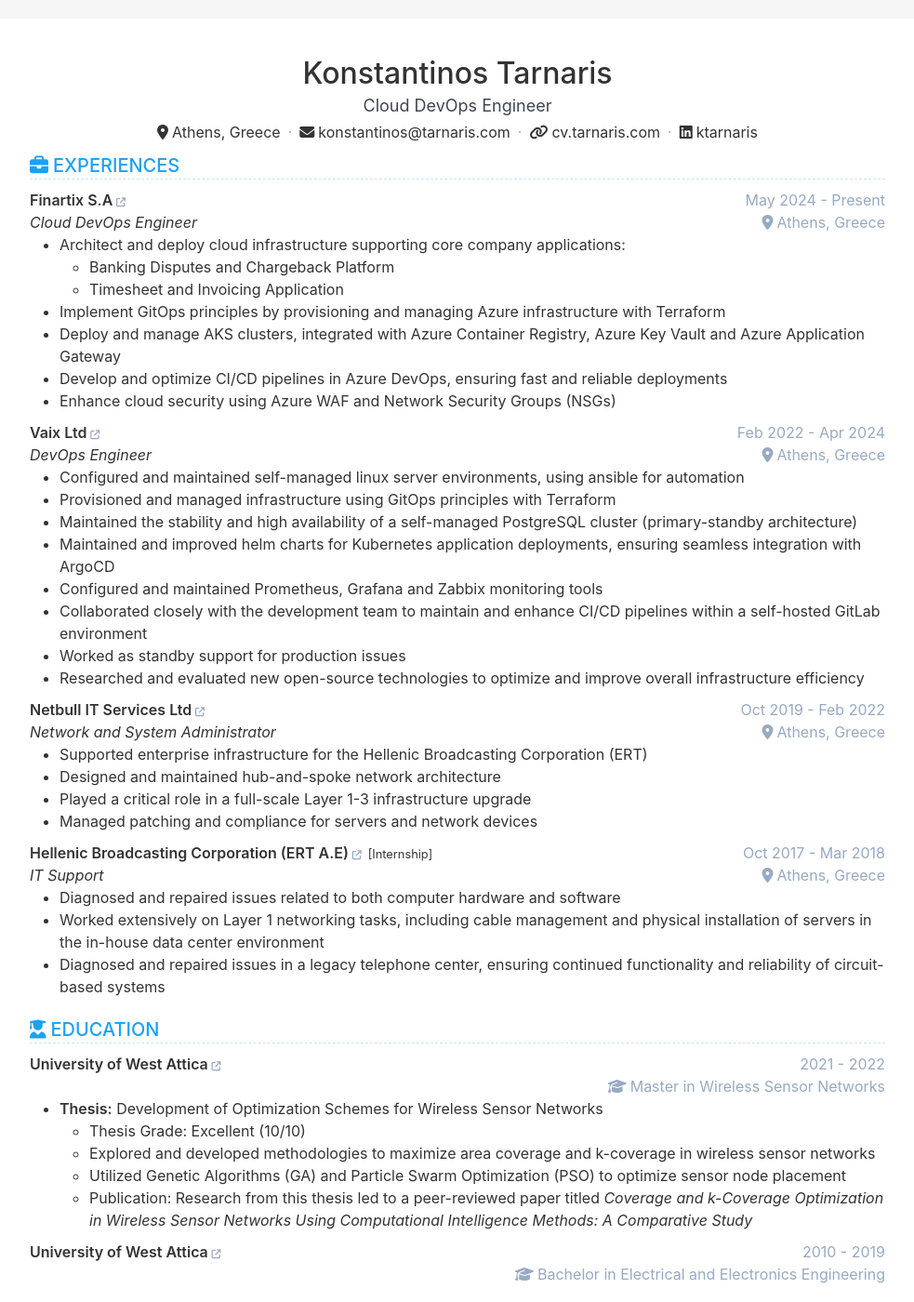
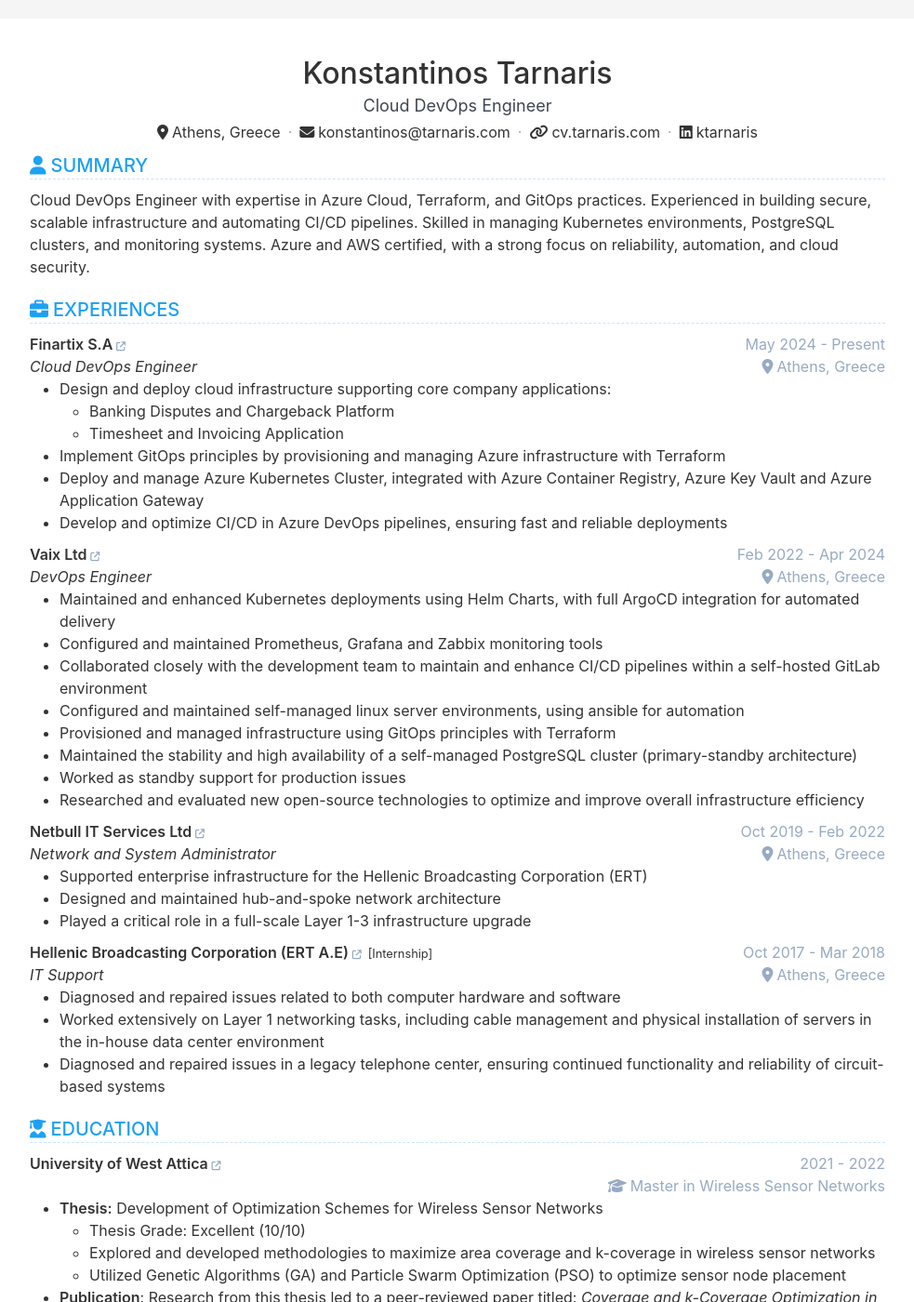
Before and after one commit to ktarnaris/cv, a Jekyll site: the page built from index.html, in a window 1280 px wide and 1400 px high. Shown: the whole window at 93% size, without its empty margins (148-1131 px from the left). Built offline with Jekyll 4.4.1, drawn with Linux system fonts in a browser that asks for light colours.

Commit message:
rephrases

```diff
--- a/_data/data.yml
+++ b/_data/data.yml
@@ -16,15 +16,15 @@ contact:
   linkedin: ktarnaris
 
 profile:
-  show: false
+  show: true
   order: 1
   title: Summary
   description: |
 
-    Cloud DevOps Engineer with expertise in Azure, AKS, Terraform, and GitOps practices.
+    Cloud DevOps Engineer with expertise in Azure Cloud, Terraform, and GitOps practices.
     Experienced in building secure, scalable infrastructure and automating CI/CD pipelines.
     Skilled in managing Kubernetes environments, PostgreSQL clusters, and monitoring systems.
-    AWS and Azure certified, with a strong focus on reliability, automation, and cloud security.
+    Azure and AWS certified, with a strong focus on reliability, automation, and cloud security.
 
 experience:
   show: true
@@ -37,13 +37,13 @@ experience:
       role: Cloud DevOps Engineer
       location: Athens, Greece
       description: |
-        - Architect and deploy cloud infrastructure supporting core company applications:
+
+        - Design and deploy cloud infrastructure supporting core company applications:
           - Banking Disputes and Chargeback Platform
           - Timesheet and Invoicing Application
         - Implement GitOps principles by provisioning and managing Azure infrastructure with Terraform
-        - Deploy and manage AKS clusters, integrated with Azure Container Registry, Azure Key Vault and Azure Application Gateway
-        - Develop and optimize CI/CD pipelines in Azure DevOps, ensuring fast and reliable deployments
-        - Enhance cloud security using Azure WAF and Network Security Groups (NSGs)
+        - Deploy and manage Azure Kubernetes Cluster, integrated with Azure Container Registry, Azure Key Vault and Azure Application Gateway
+        - Develop and optimize CI/CD in Azure DevOps pipelines, ensuring fast and reliable deployments
 
     - company: Vaix Ltd
       link: "https://linkedin.com/company/vaix-limited"
@@ -51,12 +51,13 @@ experience:
       role: DevOps Engineer
       location: Athens, Greece
       description: |
+
+        - Maintained and enhanced Kubernetes deployments using Helm Charts, with full ArgoCD integration for automated delivery
+        - Configured and maintained Prometheus, Grafana and Zabbix monitoring tools
+        - Collaborated closely with the development team to maintain and enhance CI/CD pipelines within a self-hosted GitLab environment
         - Configured and maintained self-managed linux server environments, using ansible for automation
         - Provisioned and managed infrastructure using GitOps principles with Terraform
         - Maintained the stability and high availability of a self-managed PostgreSQL cluster (primary-standby architecture)
-        - Maintained and improved helm charts for Kubernetes application deployments, ensuring seamless integration with ArgoCD
-        - Configured and maintained Prometheus, Grafana and Zabbix monitoring tools
-        - Collaborated closely with the development team to maintain and enhance CI/CD pipelines within a self-hosted GitLab environment
         - Worked as standby support for production issues
         - Researched and evaluated new open-source technologies to optimize and improve overall infrastructure efficiency
 
@@ -66,10 +67,10 @@ experience:
       role: Network and System Administrator
       location: Athens, Greece
       description: |
+
         - Supported enterprise infrastructure for the Hellenic Broadcasting Corporation (ERT)
         - Designed and maintained hub-and-spoke network architecture
         - Played a critical role in a full-scale Layer 1-3 infrastructure upgrade
-        - Managed patching and compliance for servers and network devices
 
     - company: Hellenic Broadcasting Corporation (ERT A.E)
       link: "https://www.linkedin.com/company/ert-s.a.-hellenic-broadcasting-corporation/posts/"
@@ -78,6 +79,7 @@ experience:
       role: IT Support
       location: Athens, Greece
       description: |
+
         - Diagnosed and repaired issues related to both computer hardware and software
         - Worked extensively on Layer 1 networking tasks, including cable management and physical installation of servers in the in-house data center environment
         - Diagnosed and repaired issues in a legacy telephone center, ensuring continued functionality and reliability of circuit-based systems
@@ -97,7 +99,7 @@ education:
           - Thesis Grade: Excellent (10/10)
           - Explored and developed methodologies to maximize area coverage and k-coverage in wireless sensor networks
           - Utilized Genetic Algorithms (GA) and Particle Swarm Optimization (PSO) to optimize sensor node placement
-          - Publication: Research from this thesis led to a peer-reviewed paper titled *Coverage and k-Coverage Optimization in Wireless Sensor Networks Using Computational Intelligence Methods: A Comparative Study*
+        - **Publication**: Research from this thesis led to a peer-reviewed paper titled: *[Coverage and k-Coverage Optimization in Wireless Sensor Networks Using Computational Intelligence Methods: A Comparative Study](https://www.mdpi.com/2079-9292/9/4/675)*
 
     - institution: University of West Attica
       link: "https://www.uniwa.gr/en/"
```
